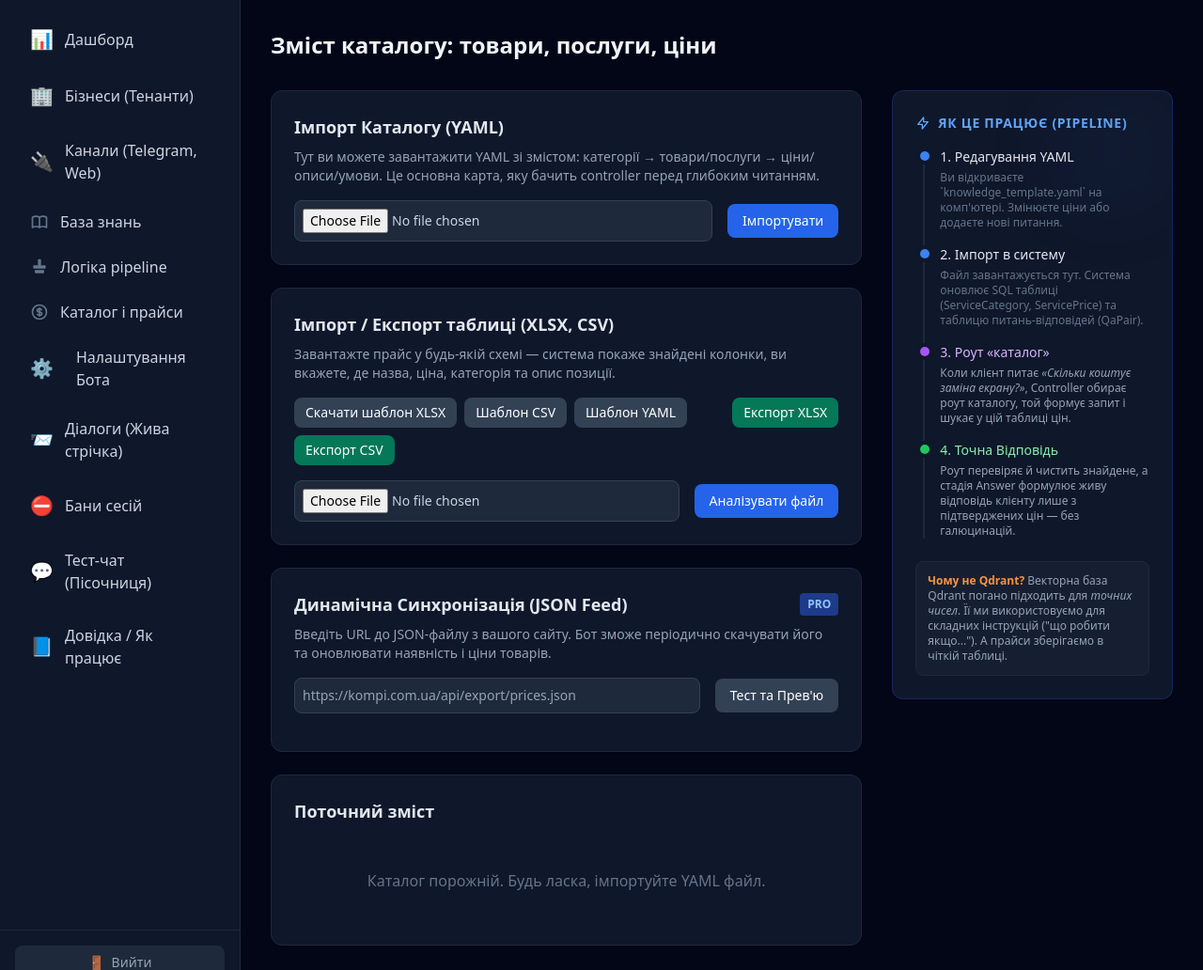
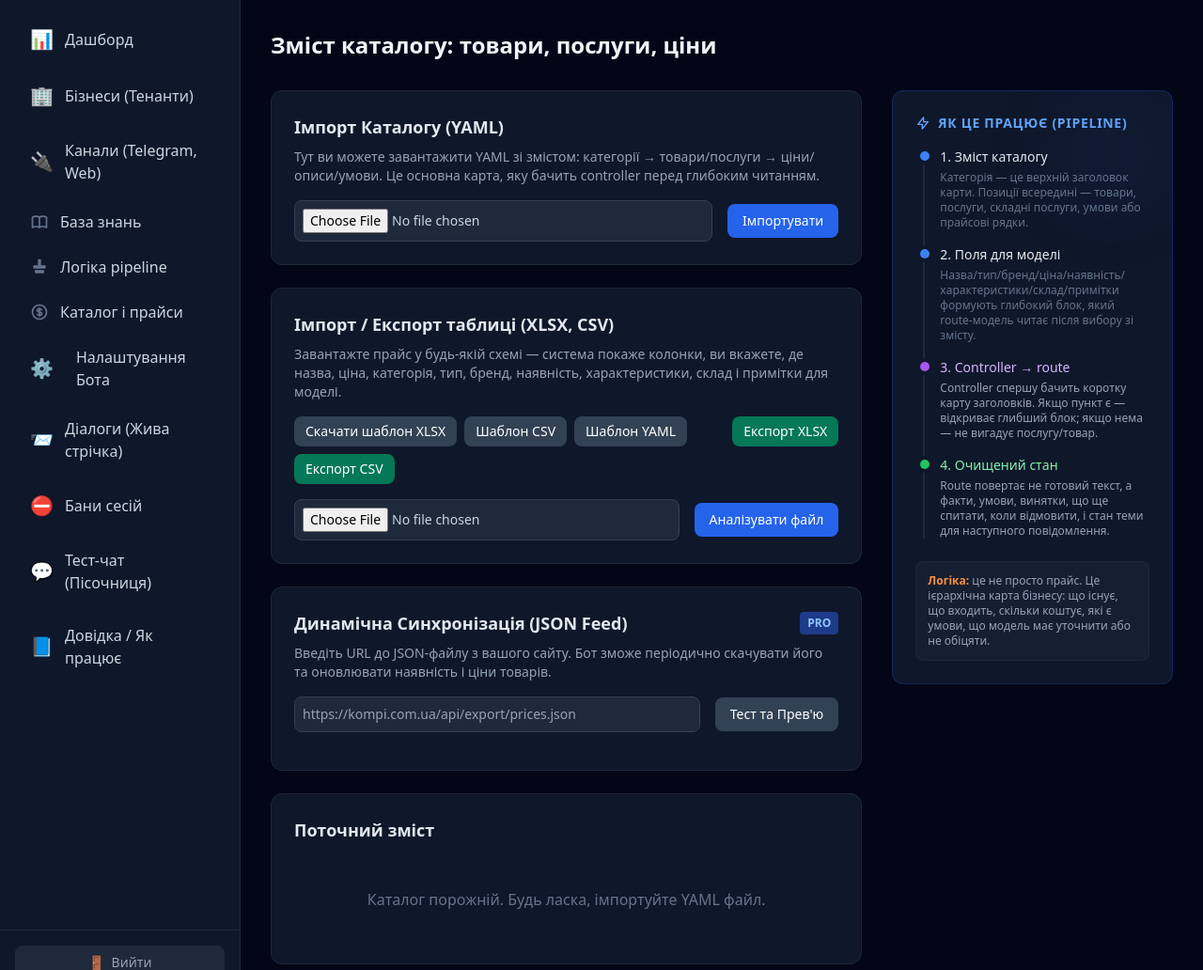
Before and after one commit to Areboot-andrew/ChatBot, a FastAPI app: template chat-gateway/app/admin/templates/knowledge/prices.html in a window 1280 px wide. Shown: the part 64-1096 px from the top of the page at 94% size. Run offline with FastAPI, Linux system fonts and the light colour scheme; the template is opened without the code that fills it, so the values that code supplies are empty; parts of the project's set-up code (start-up, migrations or seed data) failed here and were passed over; some libraries are stand-ins or nearby versions.

Commit message:
fix(catalog): backfill hierarchical item fields

```diff
--- a/chat-gateway/app/admin/routes.py
+++ b/chat-gateway/app/admin/routes.py
@@ -1377,6 +1377,11 @@ async def import_prices_table(
     price_col: str = Form(None),
     category_col: str = Form(None),
     description_col: str = Form(None),
+    item_type_col: str = Form(None),
+    brand_col: str = Form(None),
+    availability_col: str = Form(None),
+    characteristics_col: str = Form(None),
+    composition_col: str = Form(None),
     user: User = Depends(get_current_user),
     tenant_id: uuid.UUID = Depends(get_current_tenant_id),
     db: AsyncSession = Depends(get_db)
@@ -1406,6 +1411,14 @@ async def import_prices_table(
             name = str(rec.get(name_col, "")).strip()
             price = str(rec.get(price_col, "")).strip()
             description = str(rec.get(description_col, "")).strip() if description_col else ""
+            item_meta = {
+                "item_type": str(rec.get(item_type_col, "")).strip() if item_type_col else "",
+                "brand": str(rec.get(brand_col, "")).strip() if brand_col else "",
+                "availability": str(rec.get(availability_col, "")).strip() if availability_col else "",
+                "characteristics": str(rec.get(characteristics_col, "")).strip() if characteristics_col else "",
+                "composition": str(rec.get(composition_col, "")).strip() if composition_col else "",
+            }
+            item_meta = {k: v for k, v in item_meta.items() if v}
             if not name or not price:
                 skipped += 1
                 continue
@@ -1434,6 +1447,7 @@ async def import_prices_table(
             if existing:
                 existing.price = price
                 existing.description = description
+                existing.meta = item_meta
             else:
                 db.add(ServicePrice(
                     tenant_id=tenant_id,
@@ -1441,6 +1455,7 @@ async def import_prices_table(
                     name=name,
                     price=price,
                     description=description,
+                    meta=item_meta,
                 ))
             imported += 1
         await db.commit()
--- a/chat-gateway/app/admin/templates/knowledge/prices.html
+++ b/chat-gateway/app/admin/templates/knowledge/prices.html
@@ -27,7 +27,7 @@
         <div class="bg-gray-900 border border-gray-800 rounded-xl shadow-sm p-6">
             <h2 class="text-lg font-semibold text-gray-200 mb-2">Імпорт / Експорт таблиці (XLSX, CSV)</h2>
             <p class="text-sm text-gray-400 mb-4">
-                Завантажте прайс у будь-якій схемі — система покаже знайдені колонки, ви вкажете, де назва, ціна, категорія та опис позиції.
+                Завантажте прайс у будь-якій схемі — система покаже колонки, ви вкажете, де назва, ціна, категорія, тип, бренд, наявність, характеристики, склад і примітки для моделі.
             </p>
             <div class="flex flex-wrap gap-2 mb-4 text-sm">
                 <a href="/admin/knowledge/prices/template?fmt=xlsx" class="bg-gray-700 hover:bg-gray-600 text-white px-3 py-1.5 rounded-lg">Скачати шаблон XLSX</a>
@@ -44,20 +44,40 @@
             <div id="mapping-block" class="hidden mt-4 space-y-3">
                 <div class="grid grid-cols-1 md:grid-cols-4 gap-3 text-sm">
                     <div>
-                        <label class="text-gray-400 block mb-1">Колонка з назвою послуги *</label>
+                        <label class="text-gray-400 block mb-1">Назва товару/послуги *</label>
                         <select id="map-name" class="w-full bg-gray-800 border border-gray-700 rounded-lg p-2 text-gray-200"></select>
                     </div>
                     <div>
-                        <label class="text-gray-400 block mb-1">Колонка з ціною *</label>
+                        <label class="text-gray-400 block mb-1">Ціна / умова *</label>
                         <select id="map-price" class="w-full bg-gray-800 border border-gray-700 rounded-lg p-2 text-gray-200"></select>
                     </div>
                     <div>
-                        <label class="text-gray-400 block mb-1">Колонка категорії (опц.)</label>
+                        <label class="text-gray-400 block mb-1">Категорія (опц.)</label>
                         <select id="map-category" class="w-full bg-gray-800 border border-gray-700 rounded-lg p-2 text-gray-200"><option value="">— немає —</option></select>
                     </div>
                     <div>
-                        <label class="text-gray-400 block mb-1">Колонка опису (опц.)</label>
+                        <label class="text-gray-400 block mb-1">Примітки для моделі (опц.)</label>
                         <select id="map-description" class="w-full bg-gray-800 border border-gray-700 rounded-lg p-2 text-gray-200"><option value="">— немає —</option></select>
+                    </div>
+                    <div>
+                        <label class="text-gray-400 block mb-1">Тип: товар/послуга (опц.)</label>
+                        <select id="map-item-type" class="w-full bg-gray-800 border border-gray-700 rounded-lg p-2 text-gray-200"><option value="">— немає —</option></select>
+                    </div>
+                    <div>
+                        <label class="text-gray-400 block mb-1">Бренд / група (опц.)</label>
+                        <select id="map-brand" class="w-full bg-gray-800 border border-gray-700 rounded-lg p-2 text-gray-200"><option value="">— немає —</option></select>
+                    </div>
+                    <div>
+                        <label class="text-gray-400 block mb-1">Наявність (опц.)</label>
+                        <select id="map-availability" class="w-full bg-gray-800 border border-gray-700 rounded-lg p-2 text-gray-200"><option value="">— немає —</option></select>
+                    </div>
+                    <div>
+                        <label class="text-gray-400 block mb-1">Характеристики (опц.)</label>
+                        <select id="map-characteristics" class="w-full bg-gray-800 border border-gray-700 rounded-lg p-2 text-gray-200"><option value="">— немає —</option></select>
+                    </div>
+                    <div>
+                        <label class="text-gray-400 block mb-1">Склад / комплект (опц.)</label>
+                        <select id="map-composition" class="w-full bg-gray-800 border border-gray-700 rounded-lg p-2 text-gray-200"><option value="">— немає —</option></select>
                     </div>
                 </div>
                 <div class="bg-gray-950 border border-gray-800 rounded p-3 text-xs text-gray-400 font-mono overflow-auto max-h-48" id="table-preview"></div>
@@ -166,33 +186,33 @@
 
                 <div class="relative">
                     <div class="absolute -left-[21px] top-1 w-2.5 h-2.5 rounded-full bg-blue-500 ring-4 ring-gray-900"></div>
-                    <p class="font-medium text-gray-200">1. Редагування YAML</p>
-                    <p class="text-xs text-gray-500 mt-1">Ви відкриваєте `knowledge_template.yaml` на комп'ютері. Змінюєте ціни або додаєте нові питання.</p>
+                    <p class="font-medium text-gray-200">1. Зміст каталогу</p>
+                    <p class="text-xs text-gray-500 mt-1">Категорія — це верхній заголовок карти. Позиції всередині — товари, послуги, складні послуги, умови або прайсові рядки.</p>
                 </div>
 
                 <div class="relative">
                     <div class="absolute -left-[21px] top-1 w-2.5 h-2.5 rounded-full bg-blue-500 ring-4 ring-gray-900"></div>
-                    <p class="font-medium text-gray-200">2. Імпорт в систему</p>
-                    <p class="text-xs text-gray-500 mt-1">Файл завантажується тут. Система оновлює SQL таблиці (ServiceCategory, ServicePrice) та таблицю питань-відповідей (QaPair).</p>
+                    <p class="font-medium text-gray-200">2. Поля для моделі</p>
+                    <p class="text-xs text-gray-500 mt-1">Назва/тип/бренд/ціна/наявність/характеристики/склад/примітки формують глибокий блок, який route-модель читає після вибору зі змісту.</p>
                 </div>
 
                 <div class="relative">
                     <div class="absolute -left-[21px] top-1 w-2.5 h-2.5 rounded-full bg-purple-500 ring-4 ring-gray-900"></div>
-                    <p class="font-medium text-purple-300">3. Роут «каталог»</p>
-                    <p class="text-xs text-gray-400 mt-1">Коли клієнт питає <i>«Скільки коштує заміна екрану?»</i>, Controller обирає роут каталогу, той формує запит і шукає у цій таблиці цін.</p>
+                    <p class="font-medium text-purple-300">3. Controller → route</p>
+                    <p class="text-xs text-gray-400 mt-1">Controller спершу бачить коротку карту заголовків. Якщо пункт є — відкриває глибший блок; якщо нема — не вигадує послугу/товар.</p>
                 </div>
 
                 <div class="relative">
                     <div class="absolute -left-[21px] top-1 w-2.5 h-2.5 rounded-full bg-green-500 ring-4 ring-gray-900"></div>
-                    <p class="font-medium text-green-300">4. Точна Відповідь</p>
-                    <p class="text-xs text-gray-400 mt-1">Роут перевіряє й чистить знайдене, а стадія Answer формулює живу відповідь клієнту лише з підтверджених цін — без галюцинацій.</p>
+                    <p class="font-medium text-green-300">4. Очищений стан</p>
+                    <p class="text-xs text-gray-400 mt-1">Route повертає не готовий текст, а факти, умови, винятки, що ще спитати, коли відмовити, і стан теми для наступного повідомлення.</p>
                 </div>
             </div>
 
             <div class="mt-6 p-3 bg-gray-800/50 rounded-lg border border-gray-800">
                 <p class="text-xs text-gray-400">
-                    <span class="text-orange-400 font-semibold">Чому не Qdrant?</span>
-                    Векторна база Qdrant погано підходить для <i>точних чисел</i>. Її ми використовуємо для складних інструкцій ("що робити якщо..."). А прайси зберігаємо в чіткій таблиці.
+                    <span class="text-orange-400 font-semibold">Логіка:</span>
+                    це не просто прайс. Це ієрархічна карта бізнесу: що існує, що входить, скільки коштує, які є умови, що модель має уточнити або не обіцяти.
                 </p>
             </div>
         </div>
@@ -279,7 +299,15 @@ async function previewTable() {
             sel.appendChild(o);
         });
     };
-    fill('map-name', false); fill('map-price', false); fill('map-category', true); fill('map-description', true);
+    fill('map-name', false);
+    fill('map-price', false);
+    fill('map-category', true);
+    fill('map-description', true);
+    fill('map-item-type', true);
+    fill('map-brand', true);
+    fill('map-availability', true);
+    fill('map-characteristics', true);
+    fill('map-composition', true);
 
     // Автовгадування колонок за типовими назвами
     const guess = (sel, names) => {
@@ -291,6 +319,11 @@ async function previewTable() {
     guess('map-price', ['цін', 'price', 'варт', 'грн']);
     guess('map-category', ['категор', 'category', 'розділ', 'тип']);
     guess('map-description', ['опис', 'приміт', 'description', 'note', 'comment']);
+    guess('map-item-type', ['item_type', 'тип позиції', 'тип товару', 'тип послуги']);
+    guess('map-brand', ['бренд', 'brand', 'виробник', 'марка']);
+    guess('map-availability', ['наяв', 'stock', 'availability', 'склад']);
+    guess('map-characteristics', ['характер', 'spec', 'параметр', 'сумісн']);
+    guess('map-composition', ['склад', 'комплект', 'composition', 'входить']);
 
     document.getElementById('table-preview').textContent =
         'Рядків у файлі: ' + data.total + '\n\n' + JSON.stringify(data.rows, null, 2);
@@ -312,6 +345,16 @@ async function commitTable() {
     if (catCol) fd.append('category_col', catCol);
     const descCol = document.getElementById('map-description').value;
     if (descCol) fd.append('description_col', descCol);
+    const itemTypeCol = document.getElementById('map-item-type').value;
+    if (itemTypeCol) fd.append('item_type_col', itemTypeCol);
+    const brandCol = document.getElementById('map-brand').value;
+    if (brandCol) fd.append('brand_col', brandCol);
+    const availabilityCol = document.getElementById('map-availability').value;
+    if (availabilityCol) fd.append('availability_col', availabilityCol);
+    const characteristicsCol = document.getElementById('map-characteristics').value;
+    if (characteristicsCol) fd.append('characteristics_col', characteristicsCol);
+    const compositionCol = document.getElementById('map-composition').value;
+    if (compositionCol) fd.append('composition_col', compositionCol);
 
     const btn = document.getElementById('btn-commit-table');
     btn.disabled = true; btn.innerText = 'Імпортую...';
```
Also changed, not shown: chat-gateway/alembic/versions/2026_06_19_1500-21f0a1b2c3d4_backfill_catalog_item_meta.py (added, +141 -0 lines).
